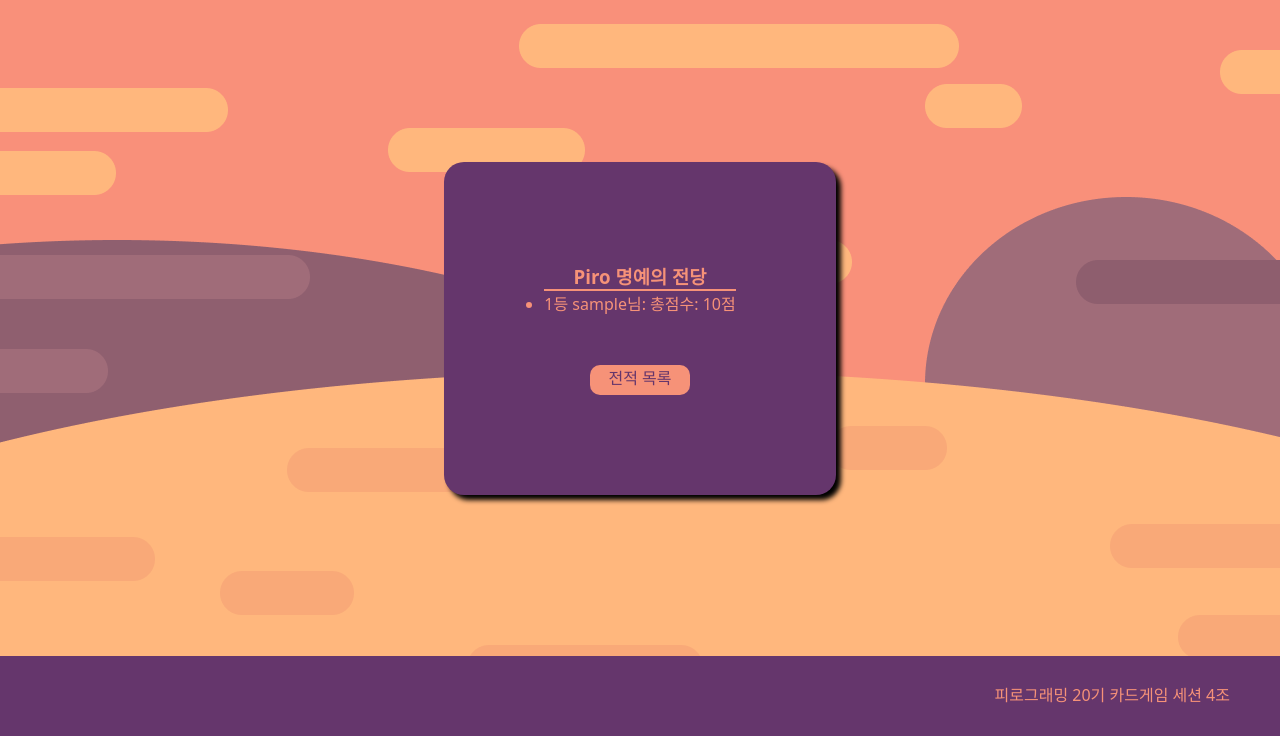
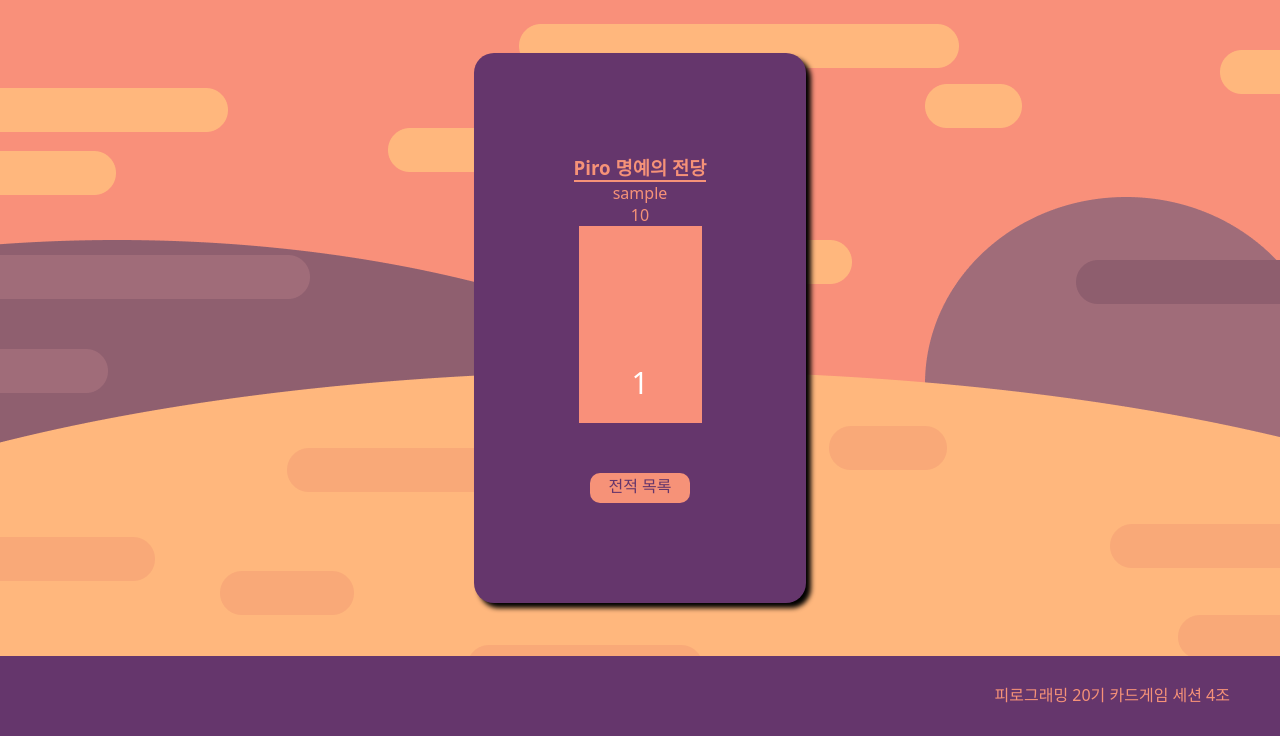
Before and after one commit to Pirogramming-20/Piro20_CardGame_4, a Django app: page /game/ranking/ in a window 1280 px wide. Shown: the part 64-800 px from the top of the page. Run offline with Django 4.2, Linux system fonts and the light colour scheme; tables that the repository leaves empty hold one stand-in row (values such as "Sample post"); some web fonts are replaced.

Commit message:
랭킹 css

```diff
--- a/static/css/main.css
+++ b/static/css/main.css
@@ -91,3 +91,40 @@ section {
   background-color: var(--orange-light);
   color: var(--puple-light);
 }
+
+#ranking-123{
+  display: flex;
+  justify-content: center;
+  align-items: flex-end;
+}
+
+.ranking-text{
+  text-align: center;
+}
+
+#ranging-1,
+#ranging-2,
+#ranging-3{
+  width: 123px;
+  display: flex;
+  justify-content: center;
+  align-items: flex-end;
+  color: white;
+  font-size: 30px;
+  padding-bottom: 20px;
+}
+
+#ranging-1{
+  height: 177px;
+  background-color: #F9907A;
+}
+
+#ranging-2{
+  height: 116px;
+  background-color: #F9A978;
+}
+
+#ranging-3{
+  height: 70px;
+  background-color: #FFB77D;
+}
--- a/templates/game/game_ranking.html
+++ b/templates/game/game_ranking.html
@@ -6,13 +6,44 @@
 <section class="submit_container">
     <div class="submit_modal">
         <h3 id="ranking-title">Piro 명예의 전당</h3>
-        <ul>
-            {% for user in user_list %}
-            <li>
-                <span>{{forloop.counter}}등 {{user.username}}님: 총점수: {{user.user_score}}점</span>
-            </li>
-            {% endfor %}
-        </ul>
+        <div id="ranking-123">
+            {% with sorted_users=user_list|dictsortreversed:"user_score" %}
+    {% for user in sorted_users|slice:":3" %}
+        {% if forloop.counter == 2 %}
+            {% with user2=user %}
+            <div>
+                <div class="ranking-text">
+                    <p>{{user.username}}</p>
+                    <p>{{user.user_score}}</p>
+                </div>
+                <div id="ranging-2">2</div>
+            </div>
+            {% endwith %}
+        {% elif forloop.counter == 1 %}
+            {% with user1=user %}
+            <div>
+                <div class="ranking-text">
+                    <p>{{user.username}}</p>
+                    <p>{{user.user_score}}</p>
+                </div>
+                <div id="ranging-1">1</div>
+            </div>
+            {% endwith %}
+        {% elif forloop.counter == 3 %}
+            {% with user3=user %}
+            <div>
+                <div class="ranking-text">
+                    <p>{{user.username}}</p>
+                    <p>{{user.user_score}}</p>
+                </div>
+                <div id="ranging-3">3</div>
+            </div>
+            {% endwith %}
+        {% endif %}
+    {% endfor %}
+{% endwith %}
+
+        </div>
         <div class="submit_center"><a href={% url 'game:game_list'%} class="to_list">전적 목록</a></div>
     </div>
 </section>
```
Also changed, not shown: static/css/login.css (added, +37 -0 lines), static/image/champions 1.png (added).
